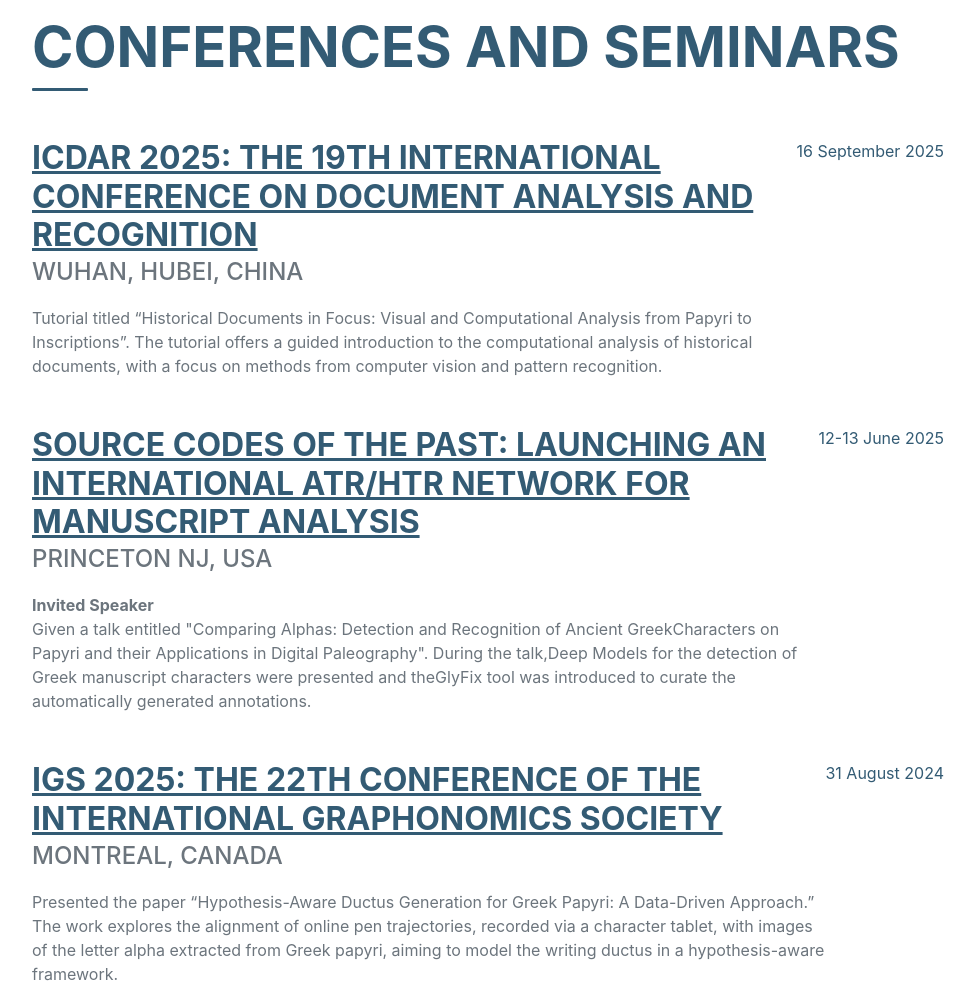
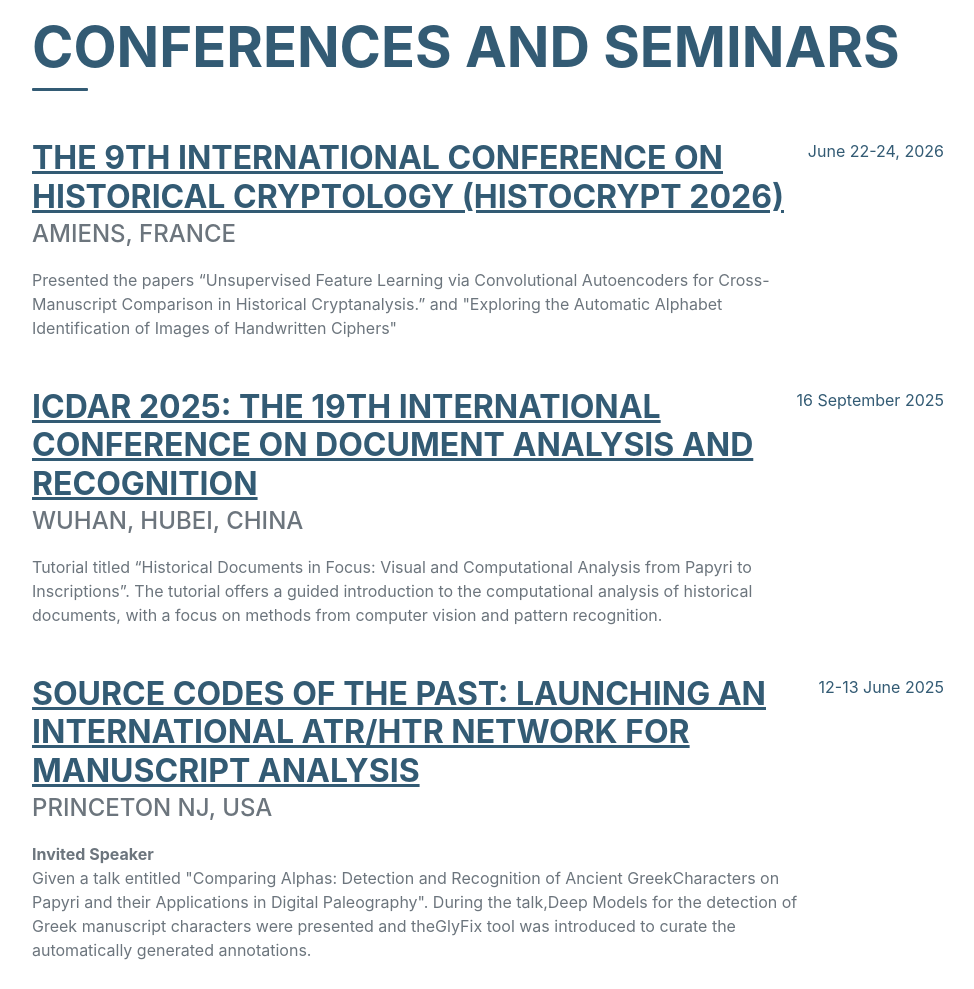
Before and after one commit to giuseppedeg/resume, a website: page index.html in a window 1280 px wide. Shown: the part 4960-5949 px from the top of the page, without its empty margins (288-1262 px from the left). Drawn offline with nearby package versions, Linux system fonts and the light colour scheme; a web font is replaced by a local one.

Commit message:
Update Conferences and Seminars: add "The 9th International Conference on Historical Cryptology (HistoCrypt 2026)"

```diff
--- a/index.html
+++ b/index.html
@@ -327,6 +327,19 @@
             <section class="resume-section" id="confs">
                 <div class="resume-section-content">
                     <h2 class="mb-5">Conferences and Seminars</h2>
+
+                    <div class="d-flex flex-column flex-md-row justify-content-between mb-5">
+                        <div class="flex-grow-1">
+                            <h3 class="mb-0"><a href="https://su.diva-portal.org/smash/record.jsf?pid=diva2%3A2075854&amp;dswid=2082" target="_blank">
+                                The 9th International Conference on Historical Cryptology (HistoCrypt 2026)
+                            </a></h3>
+                            <div class="subheading mb-3">Amiens, France</div>
+                            <div>
+                                Presented the papers “Unsupervised Feature Learning via Convolutional Autoencoders for Cross-Manuscript Comparison in Historical Cryptanalysis.” and "Exploring the Automatic Alphabet Identification of Images of Handwritten Ciphers"
+                            </div>
+                        </div>
+                        <div class="flex-shrink-0"><span class="text-primary">June 22-24, 2026</span></div>
+                    </div>
 
                     <div class="d-flex flex-column flex-md-row justify-content-between mb-5">
                         <div class="flex-grow-1">
```
